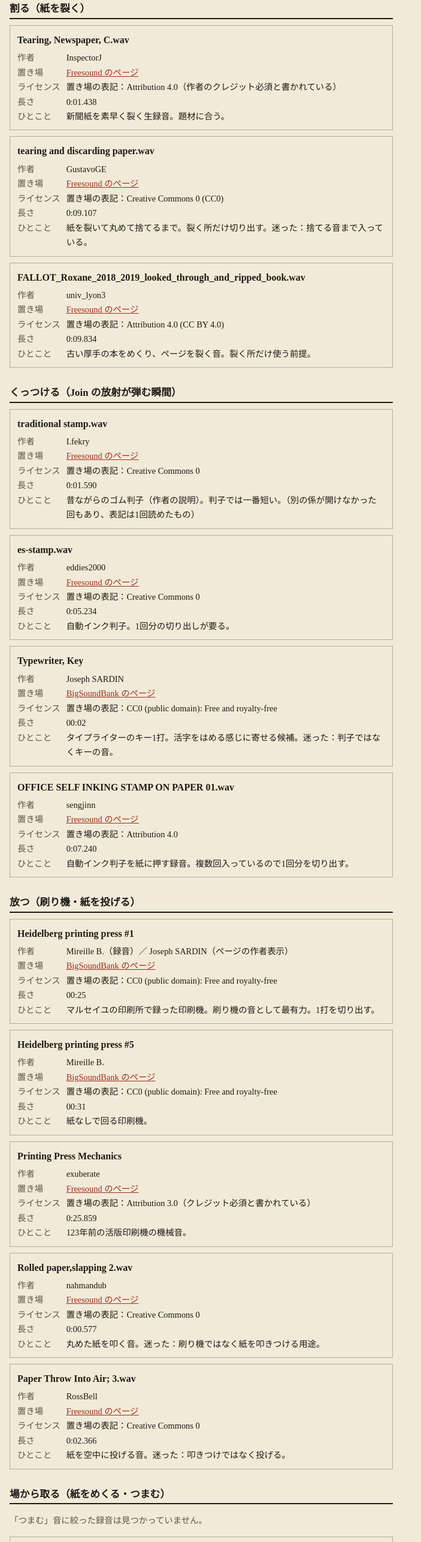
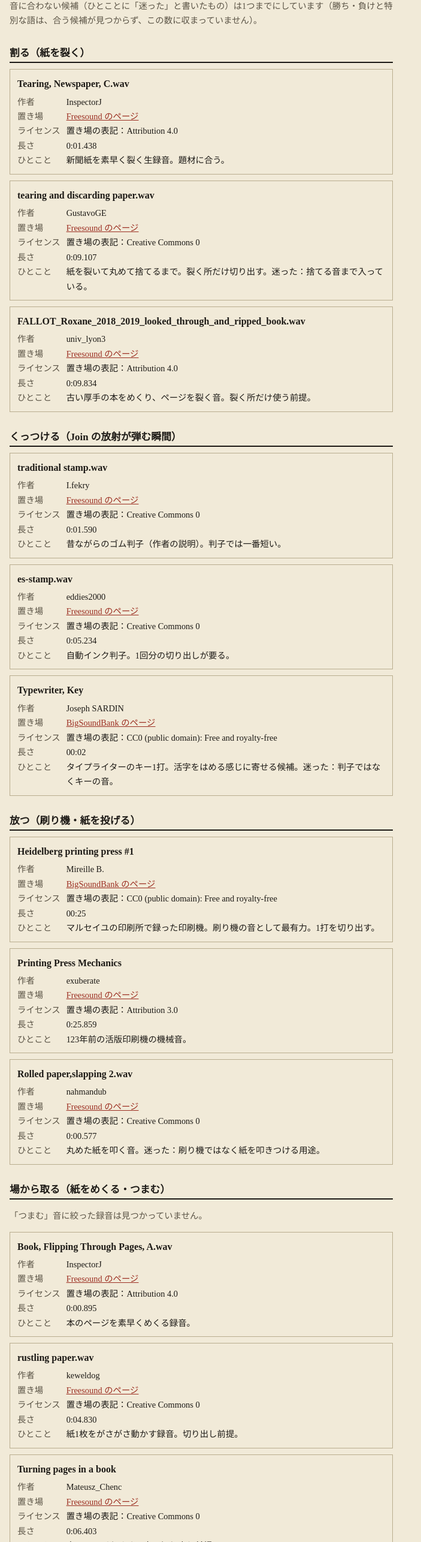
Before and after one commit to kaz6/kanji-barabara-mock, a website: page docs/reports/audio/kj-112/index.html in a window 1280 px wide. Shown: the part 189-2760 px from the top of the page at 60% size, without its empty margins (0-703 px from the left). Drawn offline with Linux system fonts and the light colour scheme.

Commit message:
KJ-112 レビュー対応：候補を各場面3つまでに・表記を置き場のまま・前書きを補う
Co-Authored-By: Claude Sonnet 5.5 <noreply@anthropic.com>
Claude-Session: https://claude.ai/code/session_01CHAiRUP5ebp8C5G6w2LNFK

```diff
--- a/docs/reports/audio/kj-112/index.html
+++ b/docs/reports/audio/kj-112/index.html
@@ -19,24 +19,24 @@ a{color:var(--red)}
 </head>
 <body>
 <h1>KJ-112 効果音の候補（聴き比べ）</h1>
-<p class="note">このページに音のファイルは置いていません。「置き場のページ」を開いて、そこで聴いてください（スマホで可）。ライセンスは、係が置き場のファイルごとのページで読めたものを、そのまま写しました（CC0 または CC BY〔Attribution〕だけ載せています）。Attribution のものは、ゲームに入れるときにクレジットが要ります。音は係も聴いていません。</p>
+<p class="note">このページに音のファイルは置いていません。「置き場のページ」を開いて、そこで聴いてください（スマホで可）。ライセンスは、係が置き場のファイルごとのページで読めたものを、そのまま写しました（CC0 または CC BY〔Attribution〕だけ載せています）。Attribution のものは、ゲームに入れるときにクレジットが要ります。音は係も聴いていません。読めなかったものは「未確認」と書きます。ゲームにはまだ入れません。決めるのは作者です。各場面は2〜3個で、新聞・印刷の道具の音に合わない候補（ひとことに「迷った」と書いたもの）は1つまでにしています（勝ち・負けと特別な語は、合う候補が見つからず、この数に収まっていません）。</p>
 <h2>割る（紙を裂く）</h2>
 <div class="card"><h3>Tearing, Newspaper, C.wav</h3><dl>
 <dt>作者</dt><dd>InspectorJ</dd>
 <dt>置き場</dt><dd><a href="https://freesound.org/s/415765">Freesound のページ</a></dd>
-<dt>ライセンス</dt><dd>置き場の表記：Attribution 4.0（作者のクレジット必須と書かれている）</dd>
+<dt>ライセンス</dt><dd>置き場の表記：Attribution 4.0</dd>
 <dt>長さ</dt><dd>0:01.438</dd>
 <dt>ひとこと</dt><dd>新聞紙を素早く裂く生録音。題材に合う。</dd></dl></div>
 <div class="card"><h3>tearing and discarding paper.wav</h3><dl>
 <dt>作者</dt><dd>GustavoGE</dd>
 <dt>置き場</dt><dd><a href="https://freesound.org/people/GustavoGE/sounds/560081/">Freesound のページ</a></dd>
-<dt>ライセンス</dt><dd>置き場の表記：Creative Commons 0 (CC0)</dd>
+<dt>ライセンス</dt><dd>置き場の表記：Creative Commons 0</dd>
 <dt>長さ</dt><dd>0:09.107</dd>
 <dt>ひとこと</dt><dd>紙を裂いて丸めて捨てるまで。裂く所だけ切り出す。迷った：捨てる音まで入っている。</dd></dl></div>
 <div class="card"><h3>FALLOT_Roxane_2018_2019_looked_through_and_ripped_book.wav</h3><dl>
 <dt>作者</dt><dd>univ_lyon3</dd>
 <dt>置き場</dt><dd><a href="https://freesound.org/s/442959">Freesound のページ</a></dd>
-<dt>ライセンス</dt><dd>置き場の表記：Attribution 4.0 (CC BY 4.0)</dd>
+<dt>ライセンス</dt><dd>置き場の表記：Attribution 4.0</dd>
 <dt>長さ</dt><dd>0:09.834</dd>
 <dt>ひとこと</dt><dd>古い厚手の本をめくり、ページを裂く音。裂く所だけ使う前提。</dd></dl></div>
 <h2>くっつける（Join の放射が弾む瞬間）</h2>
@@ -45,7 +45,7 @@ a{color:var(--red)}
 <dt>置き場</dt><dd><a href="https://freesound.org/people/I.fekry/sounds/470710/">Freesound のページ</a></dd>
 <dt>ライセンス</dt><dd>置き場の表記：Creative Commons 0</dd>
 <dt>長さ</dt><dd>0:01.590</dd>
-<dt>ひとこと</dt><dd>昔ながらのゴム判子（作者の説明）。判子では一番短い。（別の係が開けなかった回もあり、表記は1回読めたもの）</dd></dl></div>
+<dt>ひとこと</dt><dd>昔ながらのゴム判子（作者の説明）。判子では一番短い。</dd></dl></div>
 <div class="card"><h3>es-stamp.wav</h3><dl>
 <dt>作者</dt><dd>eddies2000</dd>
 <dt>置き場</dt><dd><a href="https://freesound.org/people/eddies2000/sounds/448474/">Freesound のページ</a></dd>
@@ -58,29 +58,17 @@ a{color:var(--red)}
 <dt>ライセンス</dt><dd>置き場の表記：CC0 (public domain): Free and royalty-free</dd>
 <dt>長さ</dt><dd>00:02</dd>
 <dt>ひとこと</dt><dd>タイプライターのキー1打。活字をはめる感じに寄せる候補。迷った：判子ではなくキーの音。</dd></dl></div>
-<div class="card"><h3>OFFICE SELF INKING STAMP ON PAPER 01.wav</h3><dl>
-<dt>作者</dt><dd>sengjinn</dd>
-<dt>置き場</dt><dd><a href="https://freesound.org/people/sengjinn/sounds/178650/">Freesound のページ</a></dd>
-<dt>ライセンス</dt><dd>置き場の表記：Attribution 4.0</dd>
-<dt>長さ</dt><dd>0:07.240</dd>
-<dt>ひとこと</dt><dd>自動インク判子を紙に押す録音。複数回入っているので1回分を切り出す。</dd></dl></div>
 <h2>放つ（刷り機・紙を投げる）</h2>
 <div class="card"><h3>Heidelberg printing press #1</h3><dl>
-<dt>作者</dt><dd>Mireille B.（録音）／ Joseph SARDIN（ページの作者表示）</dd>
+<dt>作者</dt><dd>Mireille B.</dd>
 <dt>置き場</dt><dd><a href="https://bigsoundbank.com/heidelberg-printing-press-1-s3404.html">BigSoundBank のページ</a></dd>
 <dt>ライセンス</dt><dd>置き場の表記：CC0 (public domain): Free and royalty-free</dd>
 <dt>長さ</dt><dd>00:25</dd>
 <dt>ひとこと</dt><dd>マルセイユの印刷所で録った印刷機。刷り機の音として最有力。1打を切り出す。</dd></dl></div>
-<div class="card"><h3>Heidelberg printing press #5</h3><dl>
-<dt>作者</dt><dd>Mireille B.</dd>
-<dt>置き場</dt><dd><a href="https://bigsoundbank.com/heidelberg-printing-press-5-s3408.html">BigSoundBank のページ</a></dd>
-<dt>ライセンス</dt><dd>置き場の表記：CC0 (public domain): Free and royalty-free</dd>
-<dt>長さ</dt><dd>00:31</dd>
-<dt>ひとこと</dt><dd>紙なしで回る印刷機。</dd></dl></div>
 <div class="card"><h3>Printing Press Mechanics</h3><dl>
 <dt>作者</dt><dd>exuberate</dd>
 <dt>置き場</dt><dd><a href="https://freesound.org/people/exuberate/sounds/174822/">Freesound のページ</a></dd>
-<dt>ライセンス</dt><dd>置き場の表記：Attribution 3.0（クレジット必須と書かれている）</dd>
+<dt>ライセンス</dt><dd>置き場の表記：Attribution 3.0</dd>
 <dt>長さ</dt><dd>0:25.859</dd>
 <dt>ひとこと</dt><dd>123年前の活版印刷機の機械音。</dd></dl></div>
 <div class="card"><h3>Rolled paper,slapping 2.wav</h3><dl>
@@ -89,12 +77,6 @@ a{color:var(--red)}
 <dt>ライセンス</dt><dd>置き場の表記：Creative Commons 0</dd>
 <dt>長さ</dt><dd>0:00.577</dd>
 <dt>ひとこと</dt><dd>丸めた紙を叩く音。迷った：刷り機ではなく紙を叩きつける用途。</dd></dl></div>
-<div class="card"><h3>Paper Throw Into Air; 3.wav</h3><dl>
-<dt>作者</dt><dd>RossBell</dd>
-<dt>置き場</dt><dd><a href="https://freesound.org/people/RossBell/sounds/389441/">Freesound のページ</a></dd>
-<dt>ライセンス</dt><dd>置き場の表記：Creative Commons 0</dd>
-<dt>長さ</dt><dd>0:02.366</dd>
-<dt>ひとこと</dt><dd>紙を空中に投げる音。迷った：叩きつけではなく投げる。</dd></dl></div>
 <h2>場から取る（紙をめくる・つまむ）</h2>
 <p class="note">「つまむ」音に絞った録音は見つかっていません。</p>
 <div class="card"><h3>Book, Flipping Through Pages, A.wav</h3><dl>
@@ -115,12 +97,6 @@ a{color:var(--red)}
 <dt>ライセンス</dt><dd>置き場の表記：Creative Commons 0</dd>
 <dt>長さ</dt><dd>0:06.403</dd>
 <dt>ひとこと</dt><dd>本のページをめくる音。切り出し前提。</dd></dl></div>
-<div class="card"><h3>Page Turning Sfx Sound Effect</h3><dl>
-<dt>作者</dt><dd>Nicole Marie T</dd>
-<dt>置き場</dt><dd><a href="https://opengameart.org/content/page-turning-sfx-sound-effect">OpenGameArt のページ</a></dd>
-<dt>ライセンス</dt><dd>置き場の表記：CC-BY 4.0</dd>
-<dt>長さ</dt><dd>ページに無し（WAV 199.4 KB）</dd>
-<dt>ひとこと</dt><dd>予備。</dd></dl></div>
 <h2>否の判子（はじかれたとき）</h2>
 <div class="card"><h3>Stamp.wav</h3><dl>
 <dt>作者</dt><dd>abstraktgeneriert</dd>
@@ -160,7 +136,7 @@ a{color:var(--red)}
 <dt>長さ</dt><dd>0:03.020</dd>
 <dt>ひとこと</dt><dd>自転車のベルを1回。迷った：新聞・印刷の道具ではない。</dd></dl></div>
 <h2>特別な語（大きめの演出）</h2>
-<p class="note">拍子木は CC0 が1つしか見つかっていません。</p>
+<p class="note">拍子木（claves）は CC0 のものが1つ見つかりましたが、題名と作者がページで読めなかったので載せていません。下の「載せなかったもの」を見てください。</p>
 <div class="card"><h3>TAIKO DRUM 001.wav</h3><dl>
 <dt>作者</dt><dd>sandyrb</dd>
 <dt>置き場</dt><dd><a href="https://www.freesound.org/people/sandyrb/sounds/82712/">Freesound のページ</a></dd>
@@ -173,12 +149,6 @@ a{color:var(--red)}
 <dt>ライセンス</dt><dd>置き場の表記：Attribution 4.0</dd>
 <dt>長さ</dt><dd>0:06.988</dd>
 <dt>ひとこと</dt><dd>太鼓を録ってリバーブ等をかけた低い衝撃音。小さなスピーカーでは聞こえにくいと説明にある。</dd></dl></div>
-<div class="card"><h3>（題名がページに無い）wooden claves</h3><dl>
-<dt>作者</dt><dd>ページに作者名なし（URL の人名は SamuelGremaud）</dd>
-<dt>置き場</dt><dd><a href="https://freesound.org/people/SamuelGremaud/sounds/517609">Freesound のページ</a></dd>
-<dt>ライセンス</dt><dd>置き場の表記：Creative Commons 0 License</dd>
-<dt>長さ</dt><dd>0:06.794</dd>
-<dt>ひとこと</dt><dd>拍子木風の claves。ひと打ちか連打かは説明に無い。</dd></dl></div>
 <div class="card"><h3>High pitched tom, #2</h3><dl>
 <dt>作者</dt><dd>Joseph SARDIN</dd>
 <dt>置き場</dt><dd><a href="https://bigsoundbank.com/tom-aigu-2-s2330.html">BigSoundBank のページ</a></dd>
@@ -226,6 +196,6 @@ a{color:var(--red)}
 <dt>長さ</dt><dd>00:48</dd>
 <dt>ひとこと</dt><dd>電子式に機械の仕掛け。3段階で鳴る。</dd></dl></div>
 <h2>載せなかったもの</h2>
-<p class="note">NC のもの（例：Freesound「00883 bank stamp 2.wav」「Tinkling of small bell.wav」）、CC-BY-SA のもの（OpenGameArt「Dings」）、独自の許諾文のもの（Freesound「Printing Press 3.wav」）、置き場にライセンスの表記が無かったもの、ページを読めなかったもの（OpenGameArt の一部は robots で取得不可。Freesound の数件は取得失敗）。ゲームに入れる段で、改めてファイルごとに確かめます。</p>
+<p class="note">NC のもの（例：Freesound「00883 bank stamp 2.wav」「Tinkling of small bell.wav」）、CC-BY-SA のもの（OpenGameArt「Dings」）、独自の許諾文のもの（Freesound「Printing Press 3.wav」）、置き場にライセンスの表記が無かったもの、題名と作者がページで読めなかったもの（Freesound「wooden claves」〔SamuelGremaud の URL・CC0 表記〕）、ページを読めなかったもの（OpenGameArt の一部は robots で取得不可。Freesound の数件は取得失敗）。ゲームに入れる段で、改めてファイルごとに確かめます。</p>
 </body>
 </html>
```
Also changed, not shown: docs/reports/audio/kj-112/shot-375.png.
